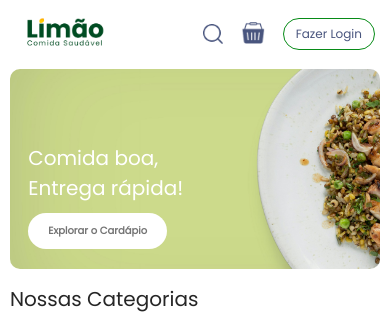
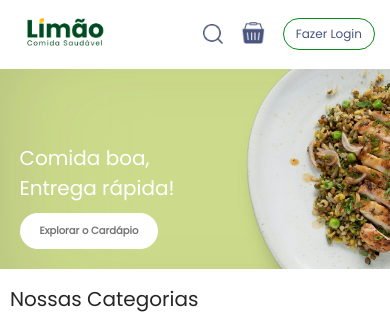
Before and after one commit to lukegoes/limao_delivery, a React (Vite) app: page / in a window 390 px wide. Shown: the top 319 px of the page. Built offline with nearby package versions, Linux system fonts and the light colour scheme; no server answers.

Commit message:
fix: ajuste visual

```diff
--- a/src/components/Header/Header.css
+++ b/src/components/Header/Header.css
@@ -1,12 +1,11 @@
 .header{
     height: 400px;
     width: 100%;
-    max-width: 1322px;
+    max-width: 1200px;
     margin: 30px auto;
     background: url('/header_img.png') no-repeat;
     background-size: cover;
     position: relative;
-    border-radius: 10px;
 }
 
 .header-contents{
@@ -79,13 +78,12 @@
 
 @media (max-width: 480px){
     .header{
-    height: 200px;
-    width: 100%;
-    margin: 10px auto;
-    border-radius: 10;
-    max-width: 95%;
-    box-sizing: border-box;
-}
+        height: 200px;
+        width: 425px;
+        margin: 10px auto;
+        border-radius: 0;
+        max-width: 100%;
+    }
 
 
     .header-contents p{
```
